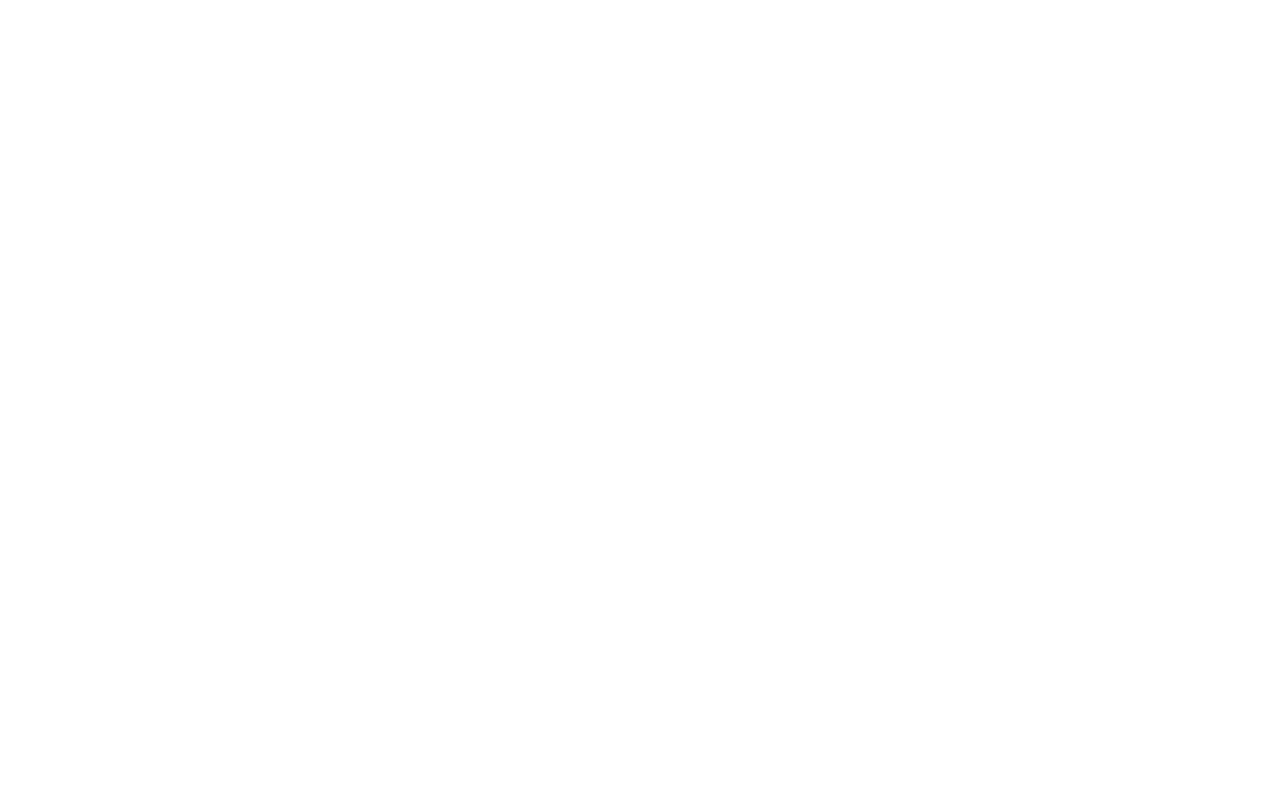
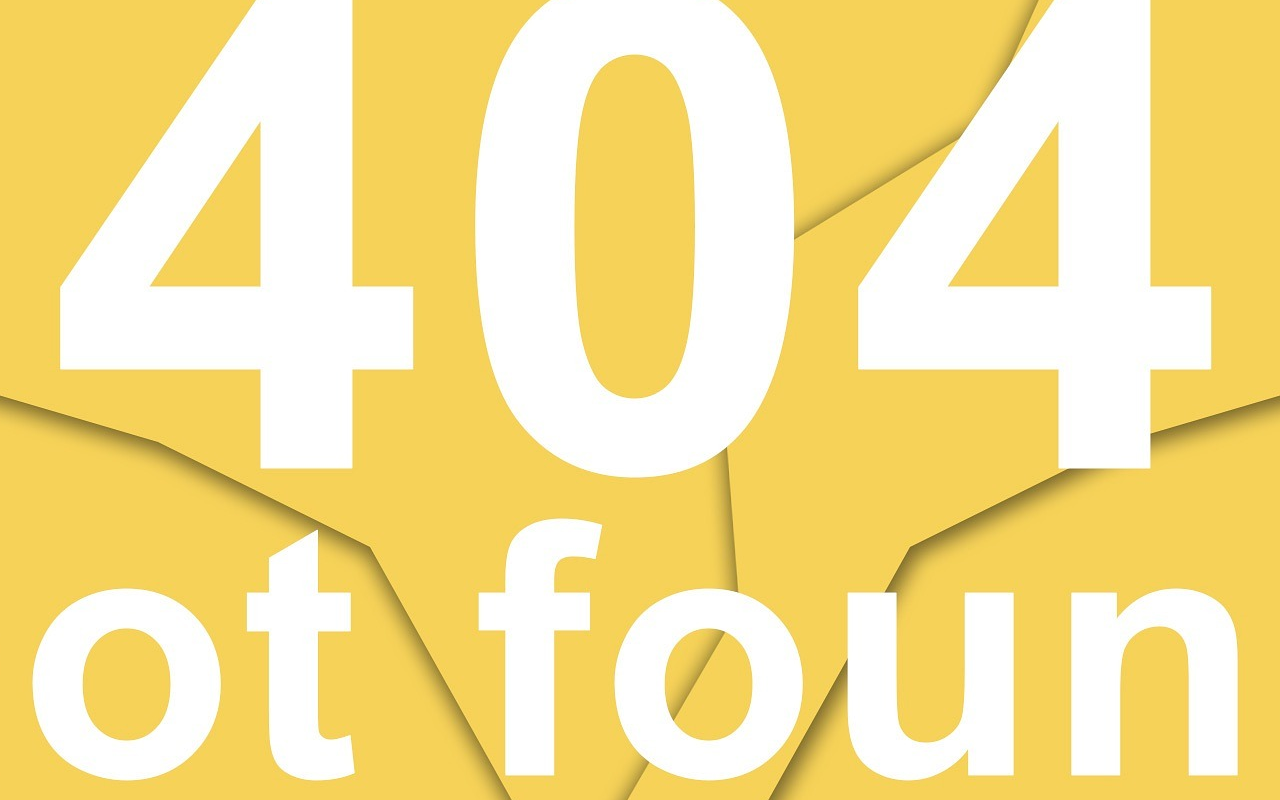
Before and after one commit to front321/vueactionMyOwn, a Vue app: page /notfound in a window 1280 px wide. Built offline with nearby package versions, Linux system fonts and the light colour scheme.

Commit message:
添加notfound页面

```diff
--- a/src/components/Login.vue
+++ b/src/components/Login.vue
@@ -146,6 +146,11 @@
                         }
                         console.log(res)
                     })
+                    .catch(error => {
+                        this.$message({message: "sys error", type: 'success'});
+                        this.$router.push('/notfound');
+                        console.log("error：" + error)
+                    });
                 } else {
                     console.error(this.form);
                 }
--- /dev/null
+++ b/src/components/NotFound.vue
@@ -0,0 +1,13 @@
+<template>
+    <div class="notfound"></div>
+</template>
+<script>
+</script>
+
+<style scoped>
+.notfound {
+    width: 100vw;
+    height: 100vh;
+    background: url('../assets/not-found-2384304_1920.jpg') center no-repeat;
+}
+</style>
```
Also changed, not shown: src/router/index.js (+7 -0 lines).
